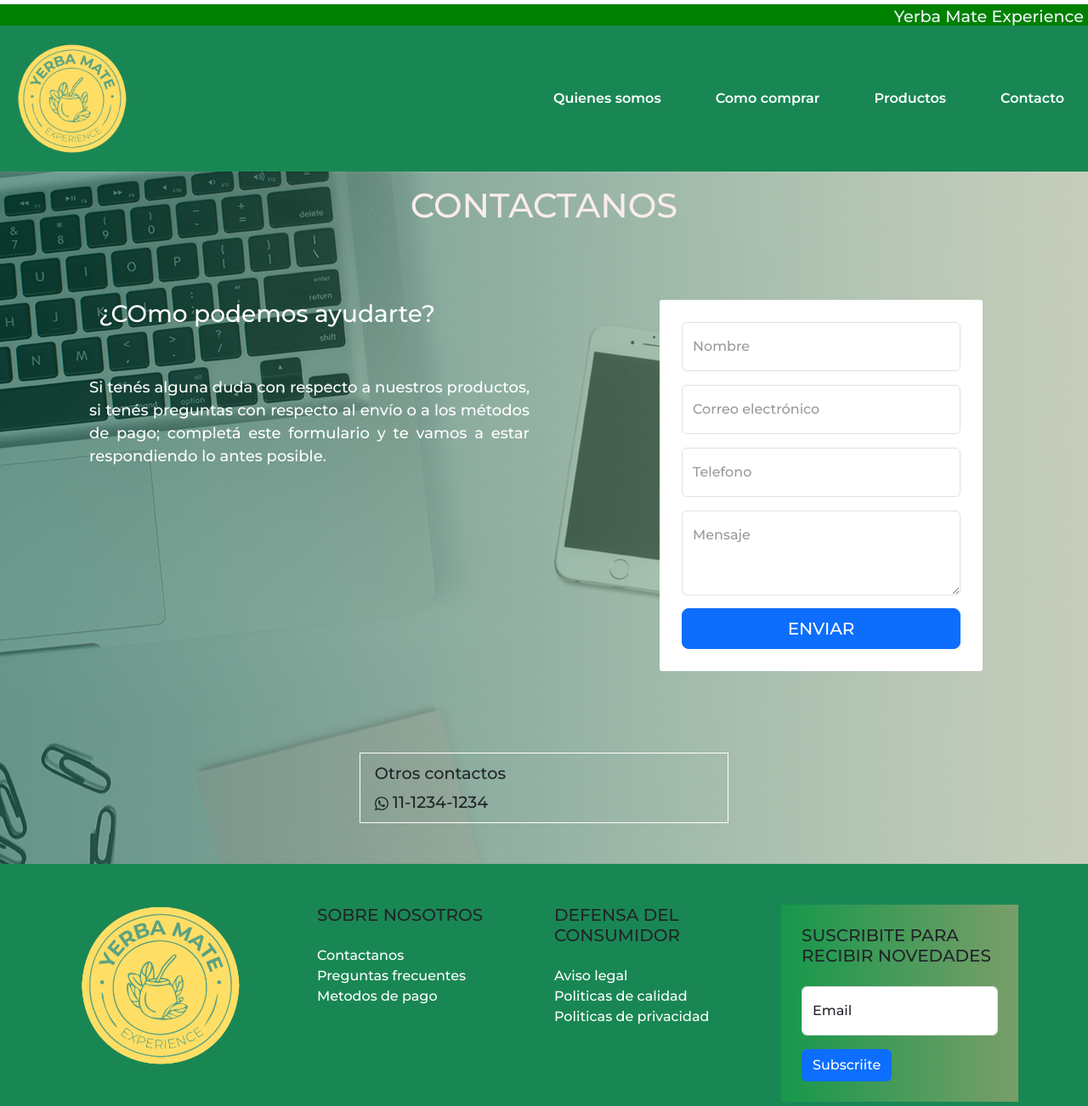
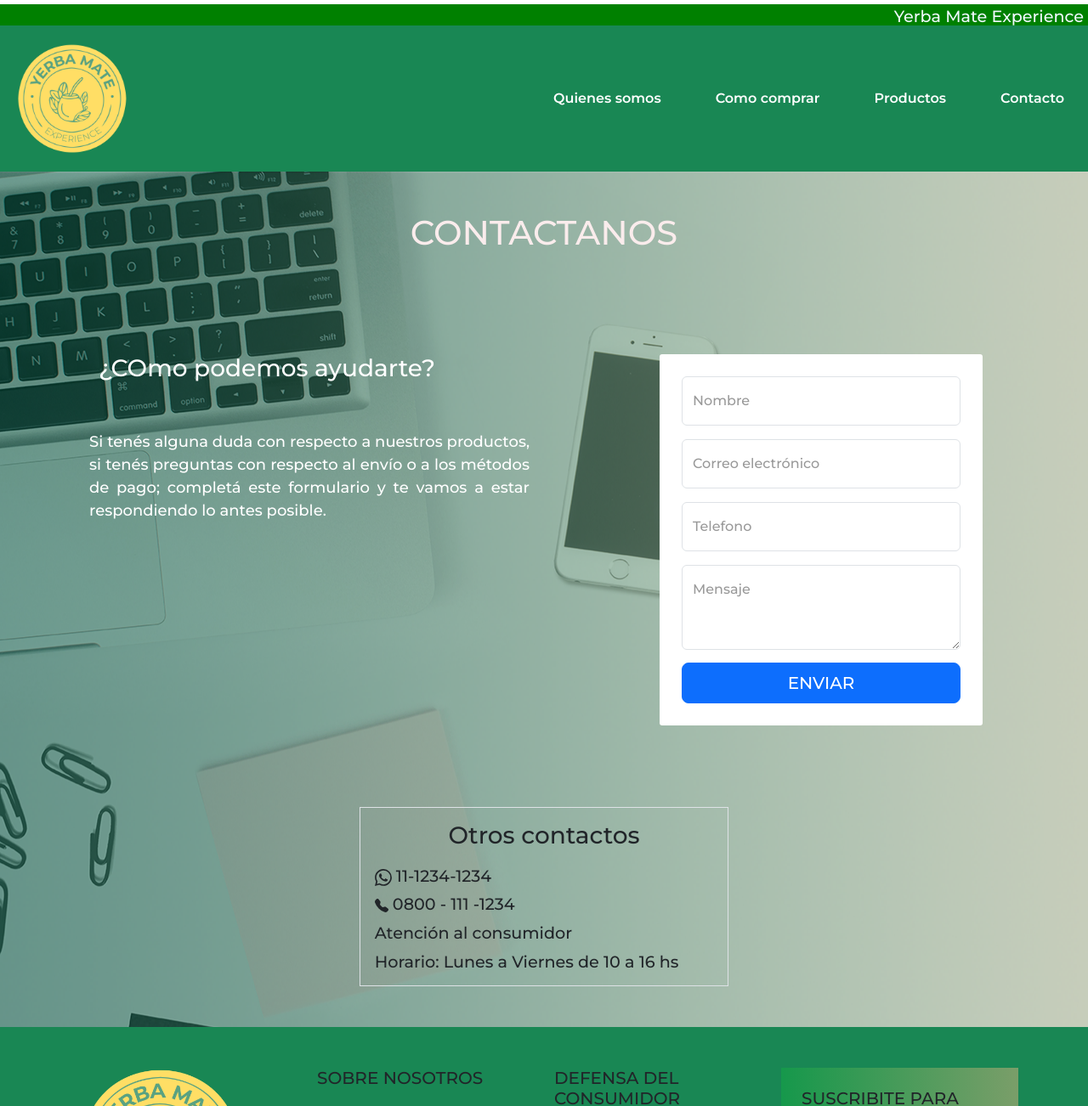
Before and after one commit to mbasse89/Proyecto-Final, a website: page pages/contactos.html in a window 1280 px wide. Shown: the top 1302 px of the page at 85% size. Drawn offline with nearby package versions, Linux system fonts and the light colour scheme.

```diff
--- a/css/style.css
+++ b/css/style.css
@@ -17,6 +17,8 @@
     background-image: linear-gradient(to left, rgb(122, 158, 105) , rgba(0, 255, 21, 0.142));
 
 }
+
+
 
 
 .msje{
--- a/pages/contactos.html
+++ b/pages/contactos.html
@@ -64,7 +64,7 @@
 
 
         <div class="row">
-            <div class="col-lg-12 text-center py-3 ">
+            <div class="col-lg-12 text-center py-5 ">
                 <h1 class= "contactanos">CONTACTANOS</h1>
 
             </div>
@@ -115,11 +115,20 @@
         </div>
 
         <div class="row py-5 justify-content-center">
-          <div class="col-lg-4 border border-white py-1">
-            <p>Otros contactos</p>
-            <p><svg xmlns="http://www.w3.org/2000/svg" width="16" height="16" fill="currentColor" class="bi bi-whatsapp" viewBox="0 0 16 16">
+          <div class="col-lg-4 border    py-2">
+            <h3 class="text-center py-2 ">Otros contactos</h3>
+            <!-- icono wassap -->
+            <p><svg xmlns="http://www.w3.org/2000/svg" width="20" height="20" fill="currentColor" class="bi bi-whatsapp" viewBox="0 0 16 16">
               <path d="M13.601 2.326A7.854 7.854 0 0 0 7.994 0C3.627 0 .068 3.558.064 7.926c0 1.399.366 2.76 1.057 3.965L0 16l4.204-1.102a7.933 7.933 0 0 0 3.79.965h.004c4.368 0 7.926-3.558 7.93-7.93A7.898 7.898 0 0 0 13.6 2.326zM7.994 14.521a6.573 6.573 0 0 1-3.356-.92l-.24-.144-2.494.654.666-2.433-.156-.251a6.56 6.56 0 0 1-1.007-3.505c0-3.626 2.957-6.584 6.591-6.584a6.56 6.56 0 0 1 4.66 1.931 6.557 6.557 0 0 1 1.928 4.66c-.004 3.639-2.961 6.592-6.592 6.592zm3.615-4.934c-.197-.099-1.17-.578-1.353-.646-.182-.065-.315-.099-.445.099-.133.197-.513.646-.627.775-.114.133-.232.148-.43.05-.197-.1-.836-.308-1.592-.985-.59-.525-.985-1.175-1.103-1.372-.114-.198-.011-.304.088-.403.087-.088.197-.232.296-.346.1-.114.133-.198.198-.33.065-.134.034-.248-.015-.347-.05-.099-.445-1.076-.612-1.47-.16-.389-.323-.335-.445-.34-.114-.007-.247-.007-.38-.007a.729.729 0 0 0-.529.247c-.182.198-.691.677-.691 1.654 0 .977.71 1.916.81 2.049.098.133 1.394 2.132 3.383 2.992.47.205.84.326 1.129.418.475.152.904.129 1.246.08.38-.058 1.171-.48 1.338-.943.164-.464.164-.86.114-.943-.049-.084-.182-.133-.38-.232z"/>
             </svg> 11-1234-1234</p>
+
+            <!-- icono de telefono -->
+            <p><svg xmlns="http://www.w3.org/2000/svg" width="16" height="16" fill="currentColor" class="bi bi-telephone-fill" viewBox="0 0 16 16">
+              <path fill-rule="evenodd" d="M1.885.511a1.745 1.745 0 0 1 2.61.163L6.29 2.98c.329.423.445.974.315 1.494l-.547 2.19a.678.678 0 0 0 .178.643l2.457 2.457a.678.678 0 0 0 .644.178l2.189-.547a1.745 1.745 0 0 1 1.494.315l2.306 1.794c.829.645.905 1.87.163 2.611l-1.034 1.034c-.74.74-1.846 1.065-2.877.702a18.634 18.634 0 0 1-7.01-4.42 18.634 18.634 0 0 1-4.42-7.009c-.362-1.03-.037-2.137.703-2.877L1.885.511z"/>
+            </svg> 0800 - 111 -1234</p>
+            <p>Atención al consumidor</p>
+
+             <p> Horario: Lunes a Viernes de 10 a 16 hs</p>
 
           </div>
 
```
Also changed, not shown: index.html (+36 -8 lines), package.json (+29 -2 lines), pages/productos.html (+4 -0 lines), css/main.css (added), scss/main.scss (added), 1 other file.
